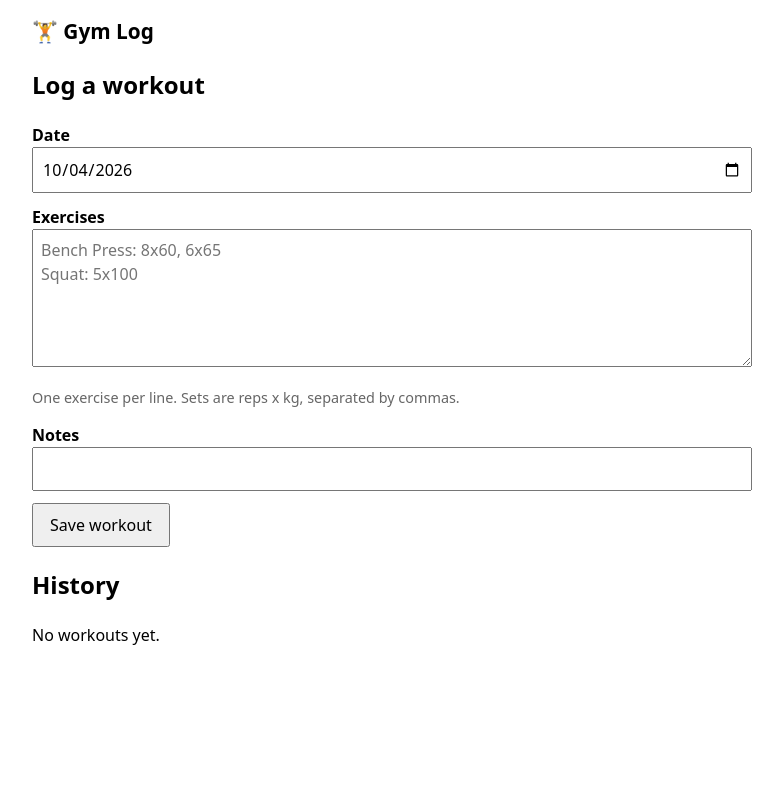
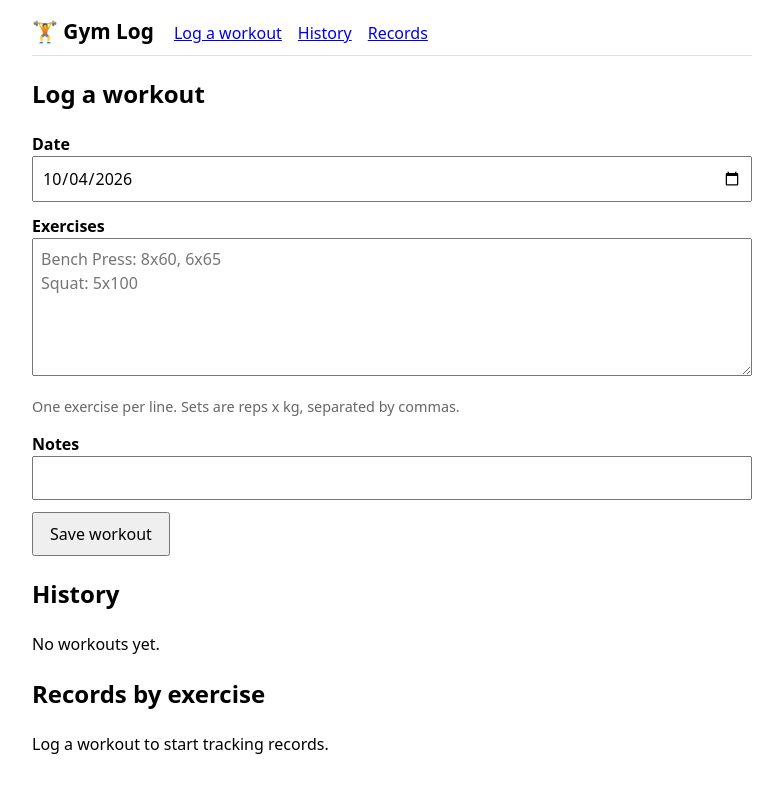
Before and after one commit to habo212/Ass1_devops, a Flask app: page / in a window 1280 px wide. Shown: the whole page, without its empty margins (248-1031 px from the left). Run offline with Flask 3, Linux system fonts and the light colour scheme; data that the repository does not hold is empty.

Commit message:
Add a nav bar, exercise list and back links so every page can reach the workout log and the records pages
The home page now lists every logged exercise, linking to its records page, using a new
list_exercise_names query in the workouts repository. A nav bar on every page links to the log,
history and records sections, and detail pages get a back link. 71 tests, 100% coverage.

```diff
--- a/gymlog/templates/base.html
+++ b/gymlog/templates/base.html
@@ -6,7 +6,10 @@
   <title>{% block title %}Gym Log{% endblock %}</title>
   <style>
     body { font-family: system-ui, sans-serif; max-width: 720px; margin: 0 auto; padding: 16px; line-height: 1.5; }
-    header a { text-decoration: none; color: inherit; font-weight: 700; font-size: 1.3rem; }
+    header { display: flex; flex-wrap: wrap; align-items: baseline; gap: 8px 20px; padding-bottom: 8px; border-bottom: 1px solid #ddd; }
+    header .brand { text-decoration: none; color: inherit; font-weight: 700; font-size: 1.3rem; }
+    nav { display: flex; gap: 16px; }
+    .back { display: inline-block; margin-top: 16px; }
     label { display: block; margin-top: 12px; font-weight: 600; }
     input, textarea { width: 100%; padding: 8px; font: inherit; box-sizing: border-box; }
     button { margin-top: 12px; padding: 8px 16px; font: inherit; cursor: pointer; }
@@ -19,7 +22,14 @@
   </style>
 </head>
 <body>
-  <header><a href="{{ url_for('workout_pages.index') }}">🏋️ Gym Log</a></header>
+  <header>
+    <a class="brand" href="{{ url_for('workout_pages.index') }}">🏋️ Gym Log</a>
+    <nav>
+      <a href="{{ url_for('workout_pages.index') }}#log">Log a workout</a>
+      <a href="{{ url_for('workout_pages.index') }}#history">History</a>
+      <a href="{{ url_for('workout_pages.index') }}#exercises">Records</a>
+    </nav>
+  </header>
   <main>{% block content %}{% endblock %}</main>
 </body>
 </html>
--- a/gymlog/templates/records/detail.html
+++ b/gymlog/templates/records/detail.html
@@ -50,4 +50,6 @@
   </tr>
   {% endfor %}
 </table>
+
+<a class="back" href="{{ url_for('workout_pages.index') }}">← Back to Gym Log</a>
 {% endblock %}
--- a/gymlog/templates/workouts/detail.html
+++ b/gymlog/templates/workouts/detail.html
@@ -20,4 +20,6 @@
       onsubmit="return confirm('Delete this workout?')">
   <button type="submit">Delete workout</button>
 </form>
+
+<a class="back" href="{{ url_for('workout_pages.index') }}">← Back to all workouts</a>
 {% endblock %}
--- a/gymlog/templates/workouts/index.html
+++ b/gymlog/templates/workouts/index.html
@@ -1,6 +1,6 @@
 {% extends "base.html" %}
 {% block content %}
-<h2>Log a workout</h2>
+<h2 id="log">Log a workout</h2>
 {% if error %}<p class="error">{{ error }}</p>{% endif %}
 <form method="post" action="{{ url_for('workout_pages.create') }}">
   <label for="date">Date</label>
@@ -17,7 +17,7 @@
   <button type="submit">Save workout</button>
 </form>
 
-<h2>History</h2>
+<h2 id="history">History</h2>
 {% if workouts %}
 <table>
   <tr><th>Date</th><th>Notes</th></tr>
@@ -31,4 +31,16 @@
 {% else %}
 <p>No workouts yet.</p>
 {% endif %}
+
+<h2 id="exercises">Records by exercise</h2>
+{% if exercises %}
+<p class="hint">Click an exercise to see its personal records, progress and goal.</p>
+<ul>
+  {% for name in exercises %}
+  <li><a href="{{ url_for('record_pages.detail', name=name) }}">{{ name }}</a></li>
+  {% endfor %}
+</ul>
+{% else %}
+<p>Log a workout to start tracking records.</p>
+{% endif %}
 {% endblock %}
--- a/gymlog/workouts/pages.py
+++ b/gymlog/workouts/pages.py
@@ -13,6 +13,7 @@ def index():
     return render_template(
         "workouts/index.html",
         workouts=repository.list_workouts(),
+        exercises=repository.list_exercise_names(),
         form={"date": date.today().isoformat()},
         error=None,
     )
@@ -30,7 +31,11 @@ def create():
     except service.ValidationError as e:
         # Show the form again with what the user typed, plus the error.
         page = render_template(
-            "workouts/index.html", workouts=repository.list_workouts(), form=form, error=str(e)
+            "workouts/index.html",
+            workouts=repository.list_workouts(),
+            exercises=repository.list_exercise_names(),
+            form=form,
+            error=str(e),
         )
         return page, 400
     workout_id = repository.create_workout(workout)
--- a/gymlog/workouts/repository.py
+++ b/gymlog/workouts/repository.py
@@ -37,6 +37,12 @@ def list_workouts():
         "SELECT id, performed_on, notes FROM workouts ORDER BY performed_on DESC, id DESC"
     ).fetchall()
     return [dict(row) for row in rows]
+
+
+def list_exercise_names():
+    """Every exercise name that has been logged, A to Z."""
+    rows = get_db().execute("SELECT DISTINCT name FROM exercises ORDER BY name").fetchall()
+    return [row["name"] for row in rows]
 
 
 def get_workout(workout_id):
```
Also changed, not shown: tests/test_workouts_pages.py (+15 -0 lines), README.md.
